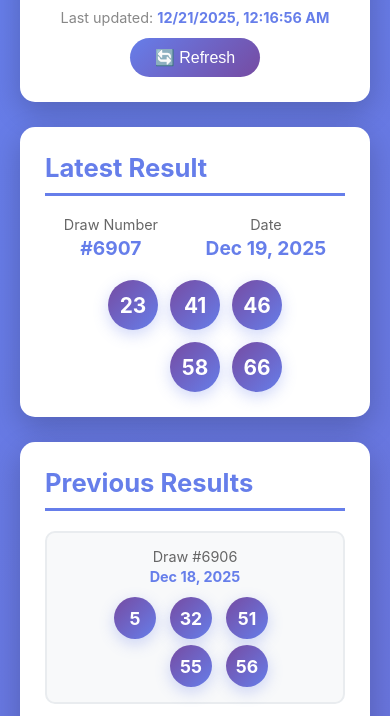
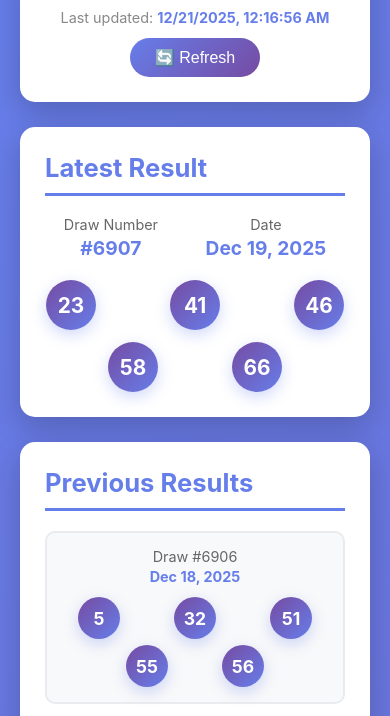
Before and after one commit to BALPOP1/LOTTERY-WEBSITE, a plain HTML site: page index.html in a window 390 px wide. Shown: the part 111-827 px from the top of the page. Drawn offline with Linux system fonts and the light colour scheme.

Commit message:
Update styles.css

```diff
--- a/styles.css
+++ b/styles.css
@@ -235,32 +235,38 @@ footer a {
         grid-template-columns: 1fr;
     }
 
-    /* Mobile layout: 3 balls on top, 2 balls on bottom (centered) */
+    /* Mobile layout: 3 balls on top, 2 balls on bottom (centered symmetrically) */
     .numbers {
         display: grid;
-        grid-template-columns: repeat(3, 50px);
+        grid-template-columns: repeat(5, 1fr);
+        grid-template-rows: auto auto;
         gap: 12px;
-        justify-content: center;
+        justify-items: center;
         max-width: calc(3 * 50px + 2 * 12px);
         margin: 0 auto;
     }
 
-    /* First 3 balls: positions 1, 2, 3 (first row) */
+    /* First 3 balls: columns 1, 3, 5 (top row) */
     .number-ball:nth-child(1) {
         grid-column: 1;
+        grid-row: 1;
     }
     .number-ball:nth-child(2) {
-        grid-column: 2;
+        grid-column: 3;
+        grid-row: 1;
     }
     .number-ball:nth-child(3) {
-        grid-column: 3;
+        grid-column: 5;
+        grid-row: 1;
     }
 
-    /* 4th and 5th balls: centered on second row (columns 2 and 3) */
+    /* 4th and 5th balls: columns 2 and 4 (bottom row, centered symmetrically) */
     .number-ball:nth-child(4) {
         grid-column: 2;
+        grid-row: 2;
     }
     .number-ball:nth-child(5) {
-        grid-column: 3;
+        grid-column: 4;
+        grid-row: 2;
     }
 }
```
